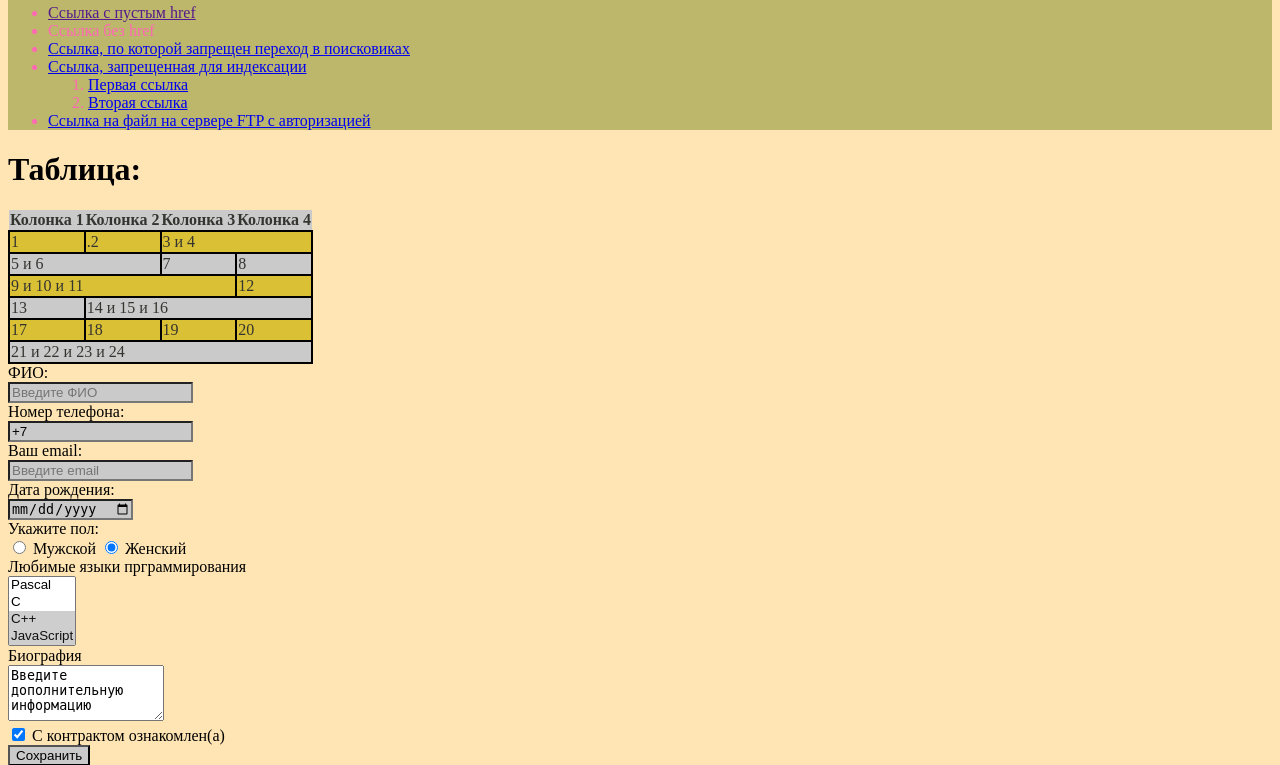
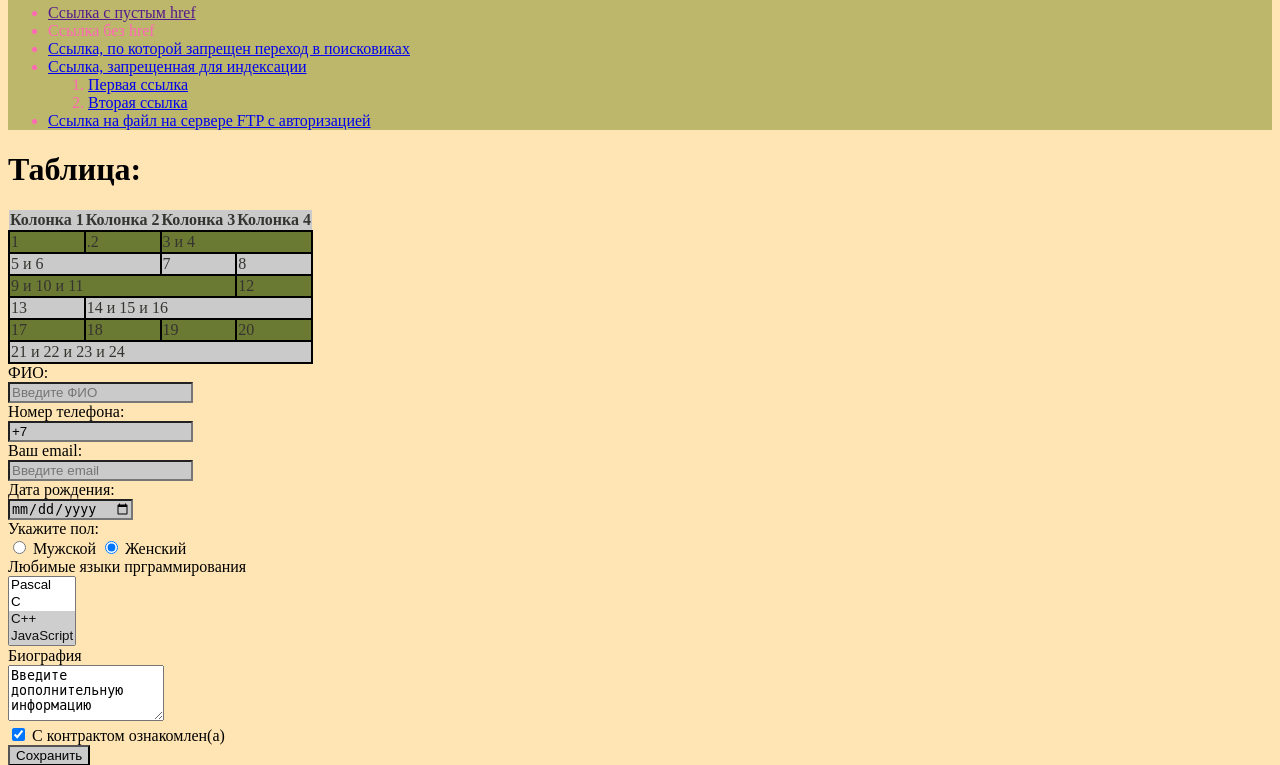
Before and after one commit to smwyidie/smwyidie.github.io, a PHP site: page /web/index.html in a window 1280 px wide. Shown: the part 1458-2223 px from the top of the page. Run offline with PHP 8.4, Linux system fonts and the light colour scheme.

Commit message:
Update style.css

```diff
--- a/web/style.css
+++ b/web/style.css
@@ -59,7 +59,7 @@ tr.odd
 
 tr.even
 {
-    background-color: #dac034;
+    background-color: #6b7a32ff;
 }
 
 .black
```
